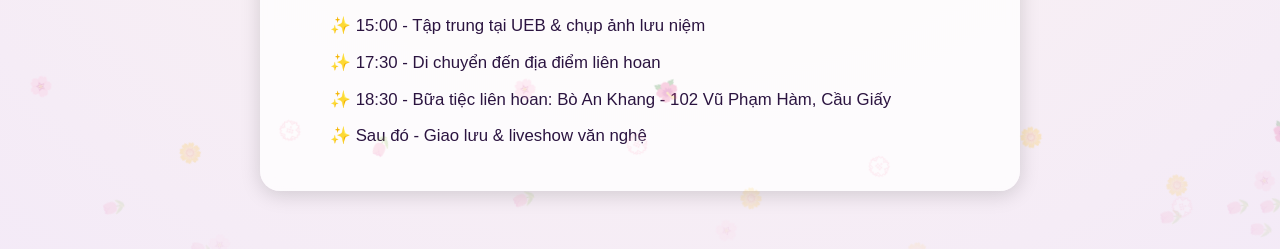
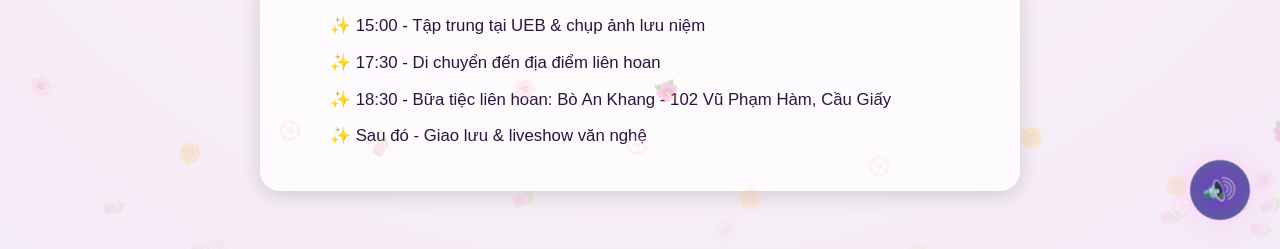
Before and after one commit to dktaray/qh2011e-tcnh-ueb, a website: page about.html in a window 1280 px wide. Shown: the part 550-799 px from the top of the page. Drawn offline with Linux system fonts and the light colour scheme.

Commit message:
update music

```diff
--- a/about.html
+++ b/about.html
@@ -217,6 +217,45 @@
     width: 100%;
     height: auto;
   }
+
+  .music-icon {
+    position: fixed;
+    bottom: 30px;
+    right: 30px;
+    width: 60px;
+    height: 60px;
+    border-radius: 50%;
+    border: none;
+    background: radial-gradient(circle at center, #d87c7c 0%, #b94bc0 100%);
+    box-shadow: 0 0 15px rgba(255, 180, 220, 0.8);
+    font-size: 26px;
+    color: white;
+    cursor: pointer;
+    z-index: 1000;
+    transition: all 0.4s ease;
+    animation: fadeIn 1.5s ease;
+  }
+
+  .music-icon:hover {
+    transform: scale(1.1);
+    box-shadow: 0 0 25px rgba(255, 220, 255, 1);
+  }
+
+  .music-icon.playing {
+    background: radial-gradient(circle at center, #7a36ca 0%, #516b91 100%);
+    animation: pulseGlow 1.8s infinite ease-in-out, rotateSlow 6s linear infinite;
+  }
+
+  @keyframes pulseGlow {
+    0% { box-shadow: 0 0 10px rgba(255,255,255,0.6); }
+    50% { box-shadow: 0 0 30px rgba(255,200,255,1); }
+    100% { box-shadow: 0 0 10px rgba(255,255,255,0.6); }
+  }
+
+  @keyframes rotateSlow {
+    from { transform: rotate(0deg); }
+    to { transform: rotate(360deg); }
+  }
 </style>
 </head>
 <body>
@@ -231,6 +270,12 @@
       NGÀY 01/11/2025
     </p>
   </header>
+  <!-- 🎵 Nút phát nhạc -->
+  <button id="music-btn" class="music-icon" aria-label="Phát nhạc">
+    🔊
+  </button>
+
+  <audio id="bg-music" src="data/music/background.mp3" preload="auto" loop></audio>
 
   <!-- Hai GIF hai bên -->
   <div class="side-gif left">
@@ -265,6 +310,10 @@
     <p>🎓 Hân hoan chào mừng QH2011E - TCNH - UEB
     <br>📍 Hà Nội — Ngày 01/11/2025</p>
   </footer>
+
+  <!-- 🎵 Nhạc nền -->
+  <audio id="bg-music" src="data/music/background.mp3" preload="auto" loop></audio>
+
 
 <script>
   // Hiển thị danh sách thành viên chạy ngang
@@ -324,6 +373,58 @@
       g.style.transform = `translateY(calc(-50% + ${scrollY * 0.1}px))`;
     });
   });
+
+  // phát nhạc
+  document.addEventListener("DOMContentLoaded", async () => {
+    const btn = document.getElementById("music-btn");
+    const audio = document.getElementById("bg-music");
+    let isPlaying = false;
+
+    // Bắt đầu volume từ nhỏ để fade-in
+    audio.volume = 0;
+
+    // Hàm tăng dần âm lượng
+    function fadeInAudio() {
+      let volume = 0;
+      const fade = setInterval(() => {
+        if (volume < 1.0) {
+          volume += 0.02;
+          audio.volume = Math.min(volume, 1.0);
+        } else {
+          clearInterval(fade);
+        }
+      }, 200);
+    }
+
+    // Thử tự phát nhạc (nhiều trình duyệt có thể chặn)
+    try {
+      await audio.play();
+      fadeInAudio();
+      isPlaying = true;
+      btn.classList.add("playing");
+    } catch (err) {
+      console.warn("Trình duyệt chặn autoplay, người dùng cần click để phát nhạc:", err);
+    }
+
+    // Khi người dùng click vào icon
+    btn.addEventListener("click", async () => {
+      if (!isPlaying) {
+        try {
+          await audio.play();
+          fadeInAudio();
+          btn.classList.add("playing");
+          isPlaying = true;
+        } catch (err) {
+          console.warn("Không thể phát nhạc:", err);
+        }
+      } else {
+        audio.pause();
+        btn.classList.remove("playing");
+        isPlaying = false;
+      }
+    });
+  });
+
 </script>
 </body>
 </html>
```
